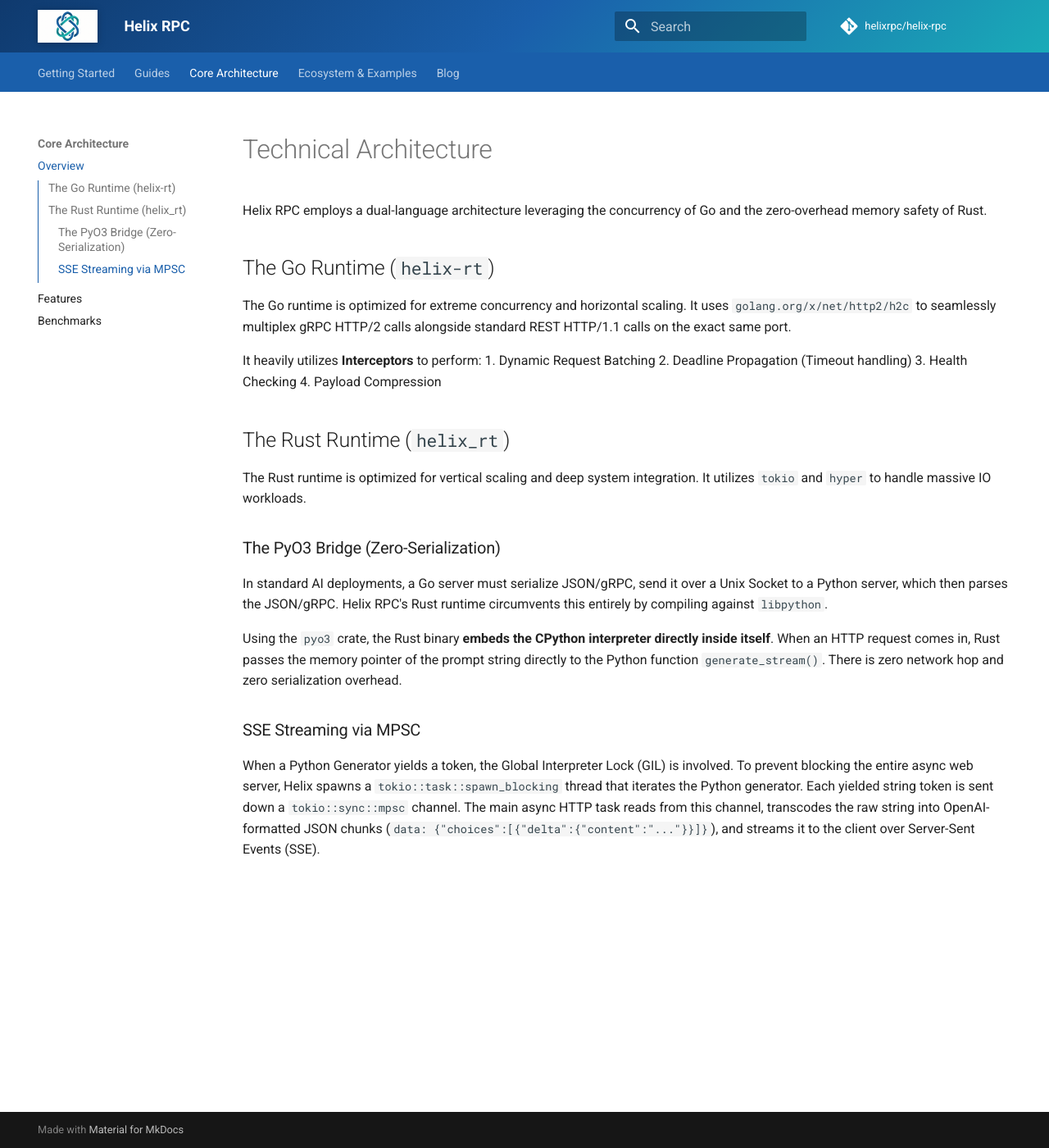
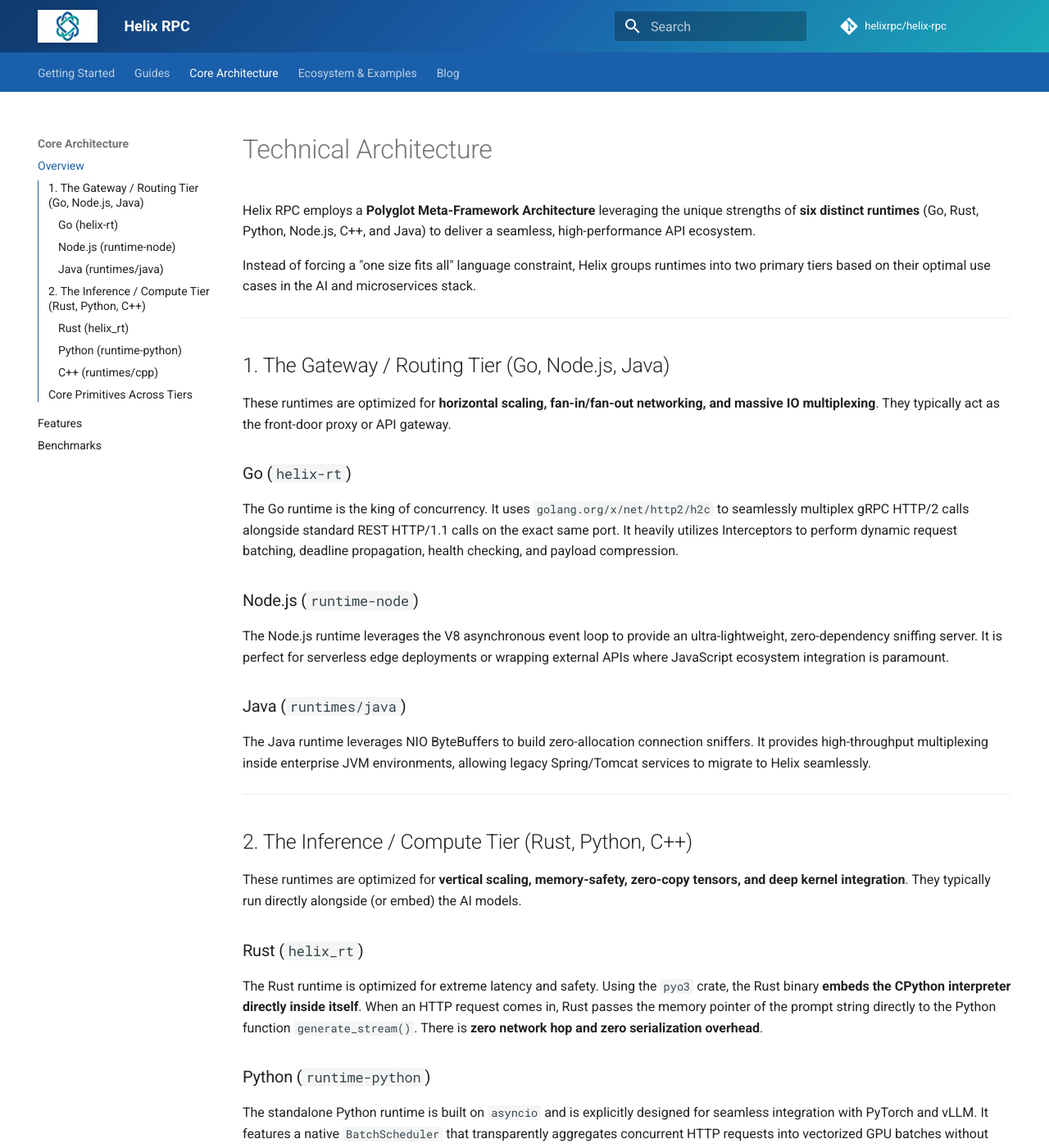
Before and after one commit to helixrpc/helix-rpc, an MkDocs documentation site: the page built from docs/architecture.md, in a window 1280 px wide and 1400 px high. Shown: the whole window at 82% size. Built offline with MkDocs 1.6.1 and Material for MkDocs 9.7.7, drawn with Linux system fonts in a browser that asks for light colours; comment, search, counter and statistics services are not loaded; some of the changed text lies outside the part shown.

Commit message:
docs: rewrite architecture and core docs for 6-runtime ecosystem

```diff
--- a/docs/architecture.md
+++ b/docs/architecture.md
@@ -1,27 +1,47 @@
 # Technical Architecture
 
-Helix RPC employs a dual-language architecture leveraging the concurrency of Go and the zero-overhead memory safety of Rust.
+Helix RPC employs a **Polyglot Meta-Framework Architecture** leveraging the unique strengths of **six distinct runtimes** (Go, Rust, Python, Node.js, C++, and Java) to deliver a seamless, high-performance API ecosystem.
 
-## The Go Runtime (`helix-rt`)
-The Go runtime is optimized for extreme concurrency and horizontal scaling. It uses `golang.org/x/net/http2/h2c` to seamlessly multiplex gRPC HTTP/2 calls alongside standard REST HTTP/1.1 calls on the exact same port.
+Instead of forcing a "one size fits all" language constraint, Helix groups runtimes into two primary tiers based on their optimal use cases in the AI and microservices stack.
 
-It heavily utilizes **Interceptors** to perform:
-1. Dynamic Request Batching
-2. Deadline Propagation (Timeout handling)
-3. Health Checking
-4. Payload Compression
+---
 
-## The Rust Runtime (`helix_rt`)
-The Rust runtime is optimized for vertical scaling and deep system integration. It utilizes `tokio` and `hyper` to handle massive IO workloads.
+## 1. The Gateway / Routing Tier (Go, Node.js, Java)
 
-### The PyO3 Bridge (Zero-Serialization)
-In standard AI deployments, a Go server must serialize JSON/gRPC, send it over a Unix Socket to a Python server, which then parses the JSON/gRPC.
-Helix RPC's Rust runtime circumvents this entirely by compiling against `libpython`.
+These runtimes are optimized for **horizontal scaling, fan-in/fan-out networking, and massive IO multiplexing**. They typically act as the front-door proxy or API gateway.
 
-Using the `pyo3` crate, the Rust binary **embeds the CPython interpreter directly inside itself**.
-When an HTTP request comes in, Rust passes the memory pointer of the prompt string directly to the Python function `generate_stream()`. There is zero network hop and zero serialization overhead.
+### Go (`helix-rt`)
+The Go runtime is the king of concurrency. It uses `golang.org/x/net/http2/h2c` to seamlessly multiplex gRPC HTTP/2 calls alongside standard REST HTTP/1.1 calls on the exact same port. It heavily utilizes Interceptors to perform dynamic request batching, deadline propagation, health checking, and payload compression.
 
-### SSE Streaming via MPSC
-When a Python Generator yields a token, the Global Interpreter Lock (GIL) is involved. To prevent blocking the entire async web server, Helix spawns a `tokio::task::spawn_blocking` thread that iterates the Python generator.
-Each yielded string token is sent down a `tokio::sync::mpsc` channel.
-The main async HTTP task reads from this channel, transcodes the raw string into OpenAI-formatted JSON chunks (`data: {"choices":[{"delta":{"content":"..."}}]}`), and streams it to the client over Server-Sent Events (SSE).
+### Node.js (`runtime-node`)
+The Node.js runtime leverages the V8 asynchronous event loop to provide an ultra-lightweight, zero-dependency sniffing server. It is perfect for serverless edge deployments or wrapping external APIs where JavaScript ecosystem integration is paramount.
+
+### Java (`runtimes/java`)
+The Java runtime leverages NIO ByteBuffers to build zero-allocation connection sniffers. It provides high-throughput multiplexing inside enterprise JVM environments, allowing legacy Spring/Tomcat services to migrate to Helix seamlessly.
+
+---
+
+## 2. The Inference / Compute Tier (Rust, Python, C++)
+
+These runtimes are optimized for **vertical scaling, memory-safety, zero-copy tensors, and deep kernel integration**. They typically run directly alongside (or embed) the AI models.
+
+### Rust (`helix_rt`)
+The Rust runtime is optimized for extreme latency and safety. Using the `pyo3` crate, the Rust binary **embeds the CPython interpreter directly inside itself**.
+When an HTTP request comes in, Rust passes the memory pointer of the prompt string directly to the Python function `generate_stream()`. There is **zero network hop and zero serialization overhead**.
+
+### Python (`runtime-python`)
+The standalone Python runtime is built on `asyncio` and is explicitly designed for seamless integration with PyTorch and vLLM. It features a native `BatchScheduler` that transparently aggregates concurrent HTTP requests into vectorized GPU batches without any extra proxy infrastructure.
+
+### C++ (`runtimes/cpp`)
+The C++ runtime provides absolute bare-metal control. It is distributed as a high-performance header-only library (`INTERFACE` in CMake) offering Zero-Copy Sniffing, QUIC Transport, Consistent Hash Balancing, and SSE Streaming. It is ideal for ultra-low latency model serving wrappers and custom tensor inference engines.
+
+---
+
+## Core Primitives Across Tiers
+
+To bind these six runtimes into a unified mesh, Helix RPC implements shared architectural primitives:
+
+1. **Same-Port Multiplexing**: Every runtime features a protocol sniffer that inspects the first few bytes of a TCP stream. This allows gRPC, REST, Apache Thrift, and SSE to all coexist on a single port (e.g., `8080`) across every language.
+2. **eBPF Kernel Bypass**: When a Gateway (e.g., Go) and a Compute node (e.g., Python) are co-located on the same machine, the Helix eBPF Sockmap bypasses the TCP/IP stack entirely, routing packets directly through shared memory.
+3. **Zero-Copy Views**: Memory-slicing encoders/decoders in all runtimes consume up to 70% less memory by avoiding heap allocations during serialization.
+4. **SSE Streaming via MPSC / Queues**: For chat streams, the gateways utilize non-blocking MPSC channels (Rust/Go) or async queues (Python/Node) to transcode raw string tokens into OpenAI-formatted JSON chunks (`data: {"choices":[{"delta":{"content":"..."}}]}`) over Server-Sent Events without blocking the main event loop.
--- a/docs/features.md
+++ b/docs/features.md
@@ -23,7 +23,7 @@
 ## Native SSE Streaming
 Chat UIs require real-time token streaming. Helix RPC implements native Server-Sent Events (SSE) across all three runtimes. When a client sends `Accept: text/event-stream`, the gateway automatically detects the stream, launches the async generator, and proxies yields into standard `data: {...}\n\n` SSE frames.
 
-**Available in:** Go, Rust, Python, Node.js
+**Available in:** Go, Rust, Python, Node.js, C++, Java
 
 ---
 
@@ -51,7 +51,9 @@
 - **Health Checking**: Standard `grpc.health.v1.Health/Check` auto-mounted so Kubernetes liveness/readiness probes work out of the box.
 - **Interceptors / Middleware**: Full unary interceptor chains in Go; `aiohttp` middleware stack in Python; `Service` wrappers in Rust.
 - **Deadline Propagation (`grpc-timeout`)**: All six units (`n/u/m/S/M/H`) parsed and converted into native `context.Context` deadlines (Go), `tokio::time::timeout` (Rust), or `asyncio.wait_for` (Python).
-- **Per-Message Compression**: Automatic `gzip` compress/decompress when the client sends `grpc-encoding: gzip`, across all three runtimes.
+- **Per-Message Compression**: Automatic `gzip` compress/decompress when the client sends `grpc-encoding: gzip`, across all runtimes.
+
+**Available in:** Go, Rust, Python, Node.js, C++, Java
 
 ---
 
@@ -79,7 +81,7 @@
 - **Round-Robin**: Thread-safe atomic counter; available in Go, Rust, Python, and Node.js.
 - **Least-Connections (`LeastConnBalancer`)**: Lock-free in Go (atomic pointer swaps + cache-line padding); `RwLock`-based in Rust. Dynamically routes new requests to the backend with the fewest in-flight connections — ideal for AI inference where request latency is highly variable.
 
-**Available in:** Go, Rust, Python, Node.js
+**Available in:** Go, Rust, Python, Node.js, C++, Java
 
 ---
 
@@ -91,7 +93,7 @@
 - **REST/JSON**: Standard HTTP/1.1 with automatic JSON unmarshaling and path parameter extraction.
 - **Server-Sent Events (SSE)**: Built-in `text/event-stream` streaming.
 
-**Available in:** Go (all four protocols)
+**Available in:** Go, C++, Java (Sniffing & Multiplexing core)
 
 ---
 
```
Also changed, not shown: docs/index.md (+16 -1 lines), docs/languages.md (+5 -4 lines).
